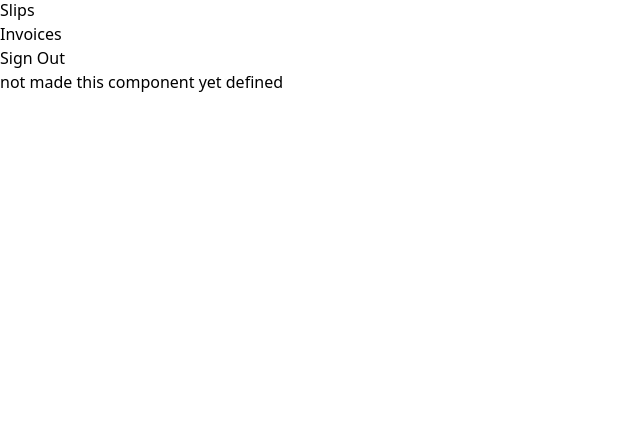
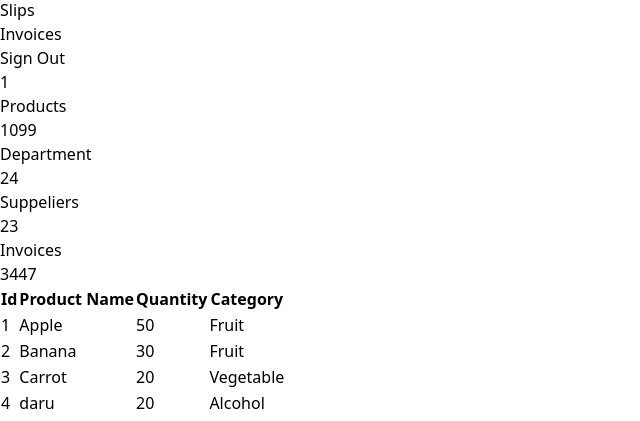
Before and after one commit to avinash-24-aptrix/dental_react_easy, a React (Vite) app: page /1 in a window 1280 px wide. Shown: the part 453-874 px from the top of the page, without its empty margins (0-640 px from the left). Before the commit the page ends 800 px from the top, so only its background shows below. Built offline with nearby package versions, Linux system fonts and the light colour scheme.

Commit message:
updated dashboard page

```diff
--- a/src/Pages/Dashboard/Dashboard.jsx
+++ b/src/Pages/Dashboard/Dashboard.jsx
@@ -3,27 +3,22 @@ import { useParams } from "react-router-dom";
 import Suppelier from "../Suppelier/Suppelier";
 import DashboardInner from "./DashboardInner";
 import DashboardNavbar from "./DashboardNavbar";
+import DashboardIntro from "../../Components/DashboardIntro";
 
 const Dashboard = () => {
-  //   using useparams hook to get data from URL
+  //using useparams hook to get data from URL
   const params = useParams();
   const openParameter = params.params;
 
-  // rendering Component from data of URL
-  const componentMap = {
-    suppeliers: <Suppelier />,
-    dashboard: <DashboardInner />,
-  };
-
-  // for opening the component based on Object
-  const toBeOpened = componentMap[openParameter] || (
-    <p>not made this component yet defined</p>
-  );
+  // if (openParameter == "suppeliers") {
+  //   <Suppelier />;
+  // }
 
   return (
     <div>
-      {<DashboardNavbar />}
-      {toBeOpened}
+      <DashboardNavbar />
+      <DashboardIntro pageName={openParameter} />
+      <DashboardInner />
     </div>
   );
 };
```
